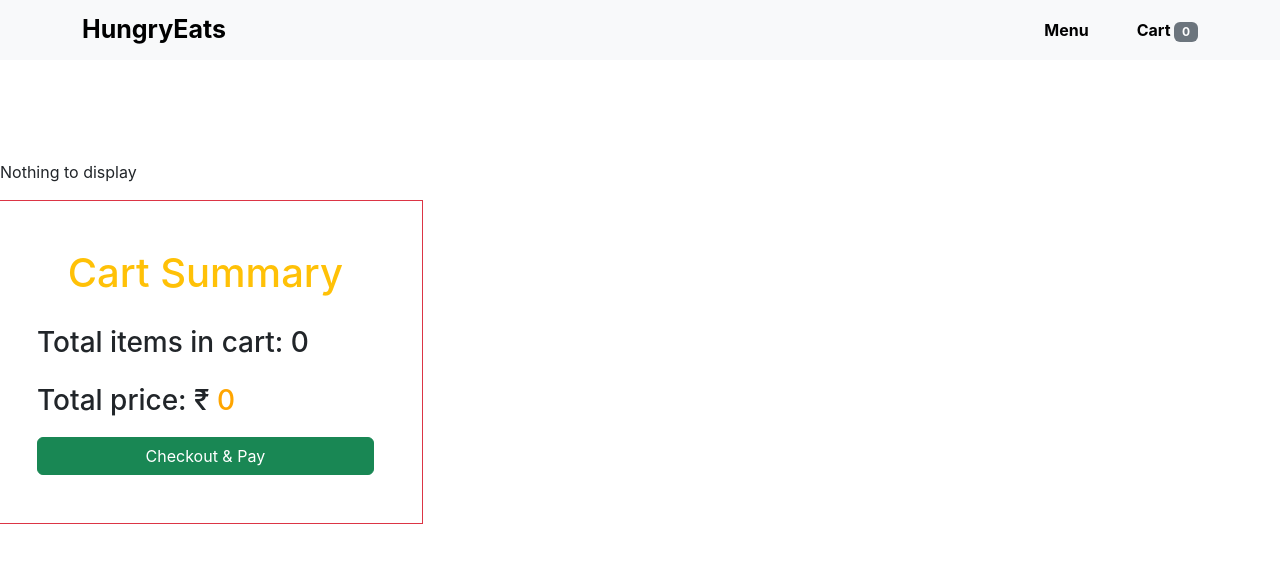
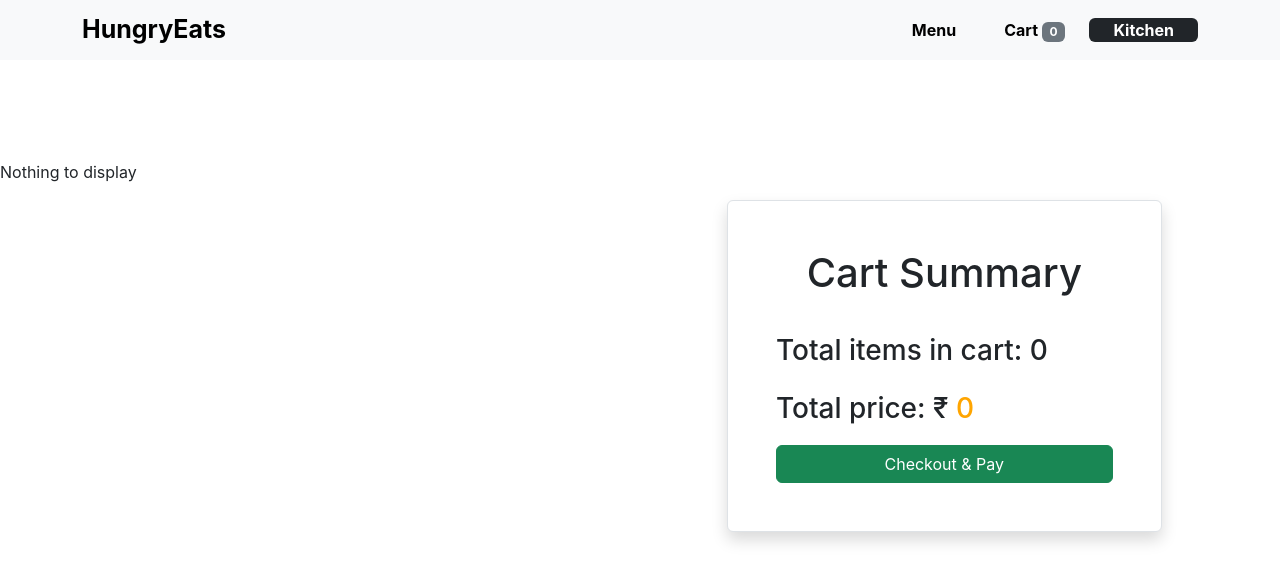
Before and after one commit to nestin-c-solomon/hungryEats_frontend, a React (Create React App) app: page /cart in a window 1280 px wide. Shown: the top 582 px of the page. Built offline with nearby package versions, Linux system fonts and the light colour scheme.

Commit message:
checkout with some changes

```diff
--- a/src/Components/Header.jsx
+++ b/src/Components/Header.jsx
@@ -31,8 +31,9 @@ function Header() {
             Menu
             </Nav.Link> */}
             <Link style={{textDecoration:'none', color:'black',fontWeight:'bold'}} to={'/menu'}>Menu</Link>
-          {/* <Nav.Link href="/cart"><i class="fa-solid fa-cart-shopping" style={{fontSize:'20px',color:'black'}}></i> <Badge bg="secondary">{cartArray.length}</Badge> </Nav.Link> */}
+
           <Link to={'/cart'} className='ms-5' style={{textDecoration:'none', color:'black',fontWeight:'bold'}}>Cart <Badge bg="secondary">{cartArray.length}</Badge> </Link>
+          <Link className='ms-4 bg-dark px-4 rounded' style={{textDecoration:'none', color:'white',fontWeight:'bold'}} to={'/kitchen'}>Kitchen</Link>
         </Nav>
       </Navbar.Collapse>
     </Container>
--- a/src/Components/Menu.jsx
+++ b/src/Components/Menu.jsx
@@ -203,17 +203,16 @@ function Menu() {
 
               {/* QTY INCREMENT OR DECREMENT */}
           <div className='d-flex justify-content-center mt-3'>
-
-                  {/* The decrement button will only be shown if the quantity is greater than zero */}
-                  { item.quantity>0 &&
-                    <button className='btn btn-primary' onClick={()=>decrementQuantity(item.id)}>-</button>
-                  }
-
-                  { item.quantity?
-                    <p>{item.quantity}</p>:
-                    <p>0</p>
-                    }
-                  <button className='btn btn-primary' onClick={()=>incrementQuantity(item.id)}>+</button>
+            {/* The decrement button will only be shown if the quantity is greater than zero */}
+            {item.quantity > 0 && (
+              <button className='btn btn-dark' onClick={() => decrementQuantity(item.id)}>-</button>
+            )}
+            {item.quantity ? (
+              <p className='mx-3 mt-1'>{item.quantity}</p>
+            ) : (
+              <div className='d-flex align-items-center justify-content-center'><p className='me-3 mt-1'> 0 </p></div>
+            )}
+            <button className='btn btn-dark' onClick={() => incrementQuantity(item.id)}>+</button>
           </div>
 
 
--- a/src/Pages/Cart.jsx
+++ b/src/Pages/Cart.jsx
@@ -1,6 +1,4 @@
 // Cart.js
-
-
 
 import React, { useEffect, useState } from 'react';
 import { useDispatch, useSelector } from 'react-redux';
@@ -36,6 +34,10 @@ function Cart() {
 
 
   const addToOrder = async(order)=>{
+    if(cartArray.length === 0) {
+      alert('Cart is empty. Please add items to cart before placing an order.');
+      return;
+    }
     await axios({
       method: 'post',
       url: 'https://r2-backend.onrender.com/order',
@@ -86,8 +88,8 @@ function Cart() {
           :
           <p>Nothing to display</p>
         }
-        <div className='col-lg-4 border border-danger p-5'>
-            <h1 className='text-center text-warning'>Cart Summary</h1>
+        <div className='col-lg-4 card shadow border p-5 ms-auto' style={{marginRight:'10%'}}>
+            <h1 className='text-center text-dark'>Cart Summary</h1>
             <p className='fs-3 fw-medium mt-4'>Total items in cart: <span style={{}}>{cartArray.length}</span> </p>
             {/* <p className='fs-3 fw-medium'>Total price: {total} </p> */}
             <p className='fs-3 fw-medium'>Total price: ₹ <span style={{color:'orange'}}>{total}</span> </p>
@@ -99,70 +101,3 @@ function Cart() {
 }
 
 export default Cart;
-
-
-
-
-
-
-
-
-
-
-
-
-
-
-
-
-
-
-
-
-
-/* import React from 'react'
-import { useSelector } from 'react-redux'
-
-function Cart() {
-
-  const cartArray = useSelector((state)=>state.cartReducer)
-  console.log(cartArray);
-  return (
-    <div className='container'>
-      <h1>cart</h1>
-    </div>
-  )
-}
-
-export default Cart */
-
-
-
-
-
-
-
-
-
-
-
-
-
-/* import React from 'react';
-import { useSelector } from 'react-redux';
-
-function Cart() {
-
-  const cartArray = useSelector((state)=>state.cartReducer)
-  console.log(cartArray);
-
-  return (
-    <>
-      <div className='container'>
-        <h1 className='mt-5'>Nothing in cart</h1>
-      </div>
-    </>
-  );
-}
-
-export default Cart; */
--- a/src/Pages/Kitchen.jsx
+++ b/src/Pages/Kitchen.jsx
@@ -8,7 +8,7 @@ function Kitchen() {
 
     useEffect(() => {
         fetchData();
-    }, []);
+    }, [data]);
 
     const fetchData = async () => {
         try {
```
Also changed, not shown: 1 other file (tests, documents, lock files or other folders).
